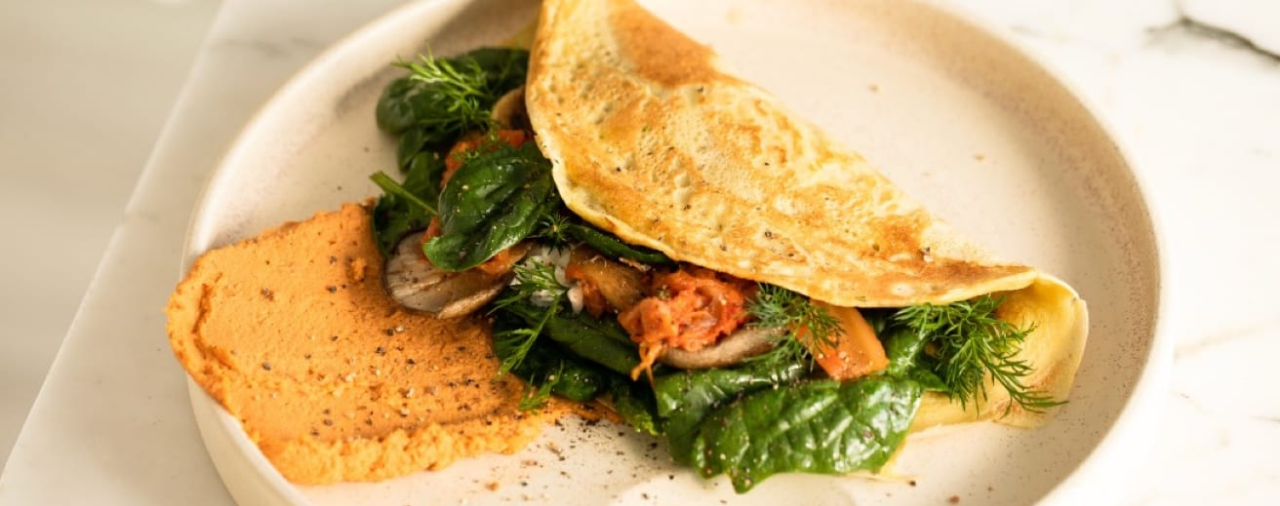
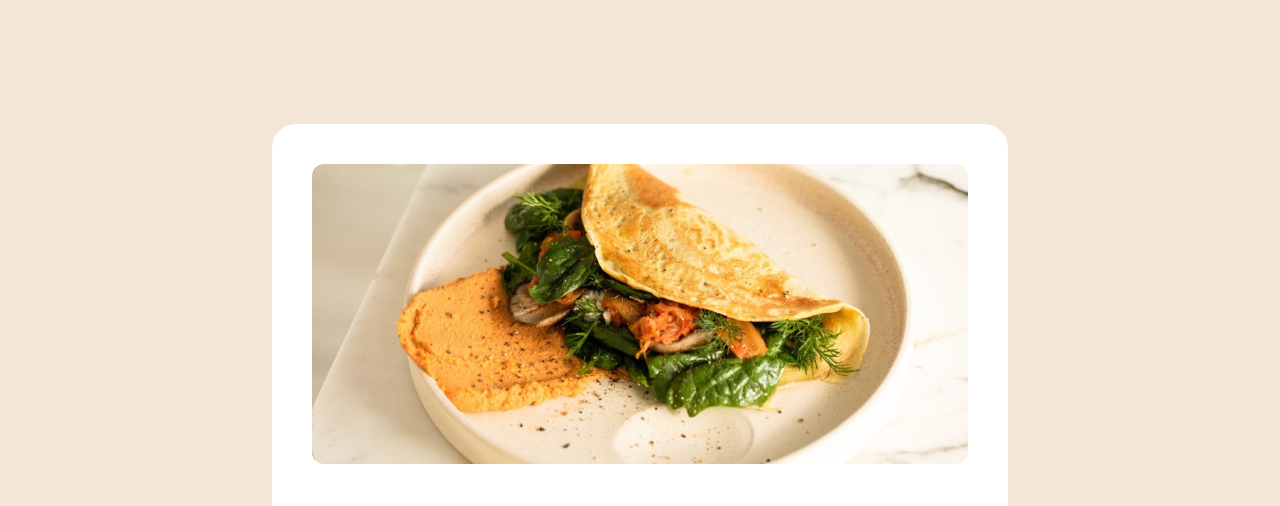
Before and after one commit to nvalline/fm-recipe-page, a plain HTML site: page index.html in a window 1280 px wide. Shown: the top 506 px of the page. Drawn offline with Linux system fonts and the light colour scheme.

Commit message:
added tablet & desktop styles

```diff
--- a/styles.css
+++ b/styles.css
@@ -48,6 +48,7 @@ body {
 }
 
 body {
+	background-color: var(--eggshell);
 	font-family: 'Outfit', sans-serif;
 	font-size: var(--body);
 	line-height: 1.5;
@@ -59,6 +60,9 @@ hr {
 }
 
 .recipe {
+	margin: 0 auto;
+	background-color: var(--white);
+
 	img {
 		height: auto;
 		width: 100%;
@@ -229,3 +233,34 @@ hr {
 		}
 	}
 }
+
+/* Media Queries */
+@media (min-width: 557px) {
+	main {
+		padding: 3.875rem 0;
+	}
+
+	.recipe {
+		border-radius: 24px;
+		padding: 2.5rem;
+		max-width: 556px;
+
+		img {
+			border-radius: 12px;
+		}
+	}
+
+	.recipe-details {
+		padding: 2.5rem 0 0 0;
+	}
+}
+
+@media (min-width: 1024px) {
+	main {
+		padding: 7.75rem 0;
+	}
+
+	.recipe {
+		max-width: 736px;
+	}
+}
```
